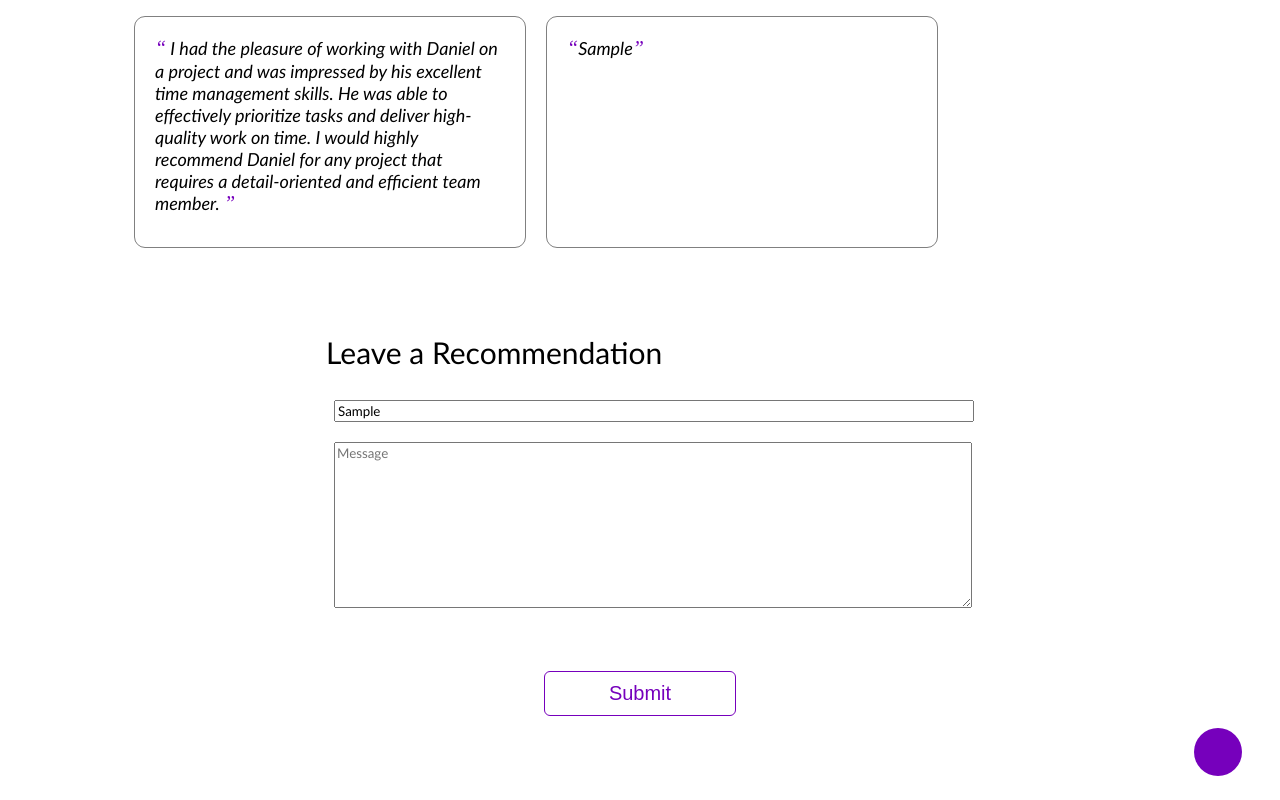
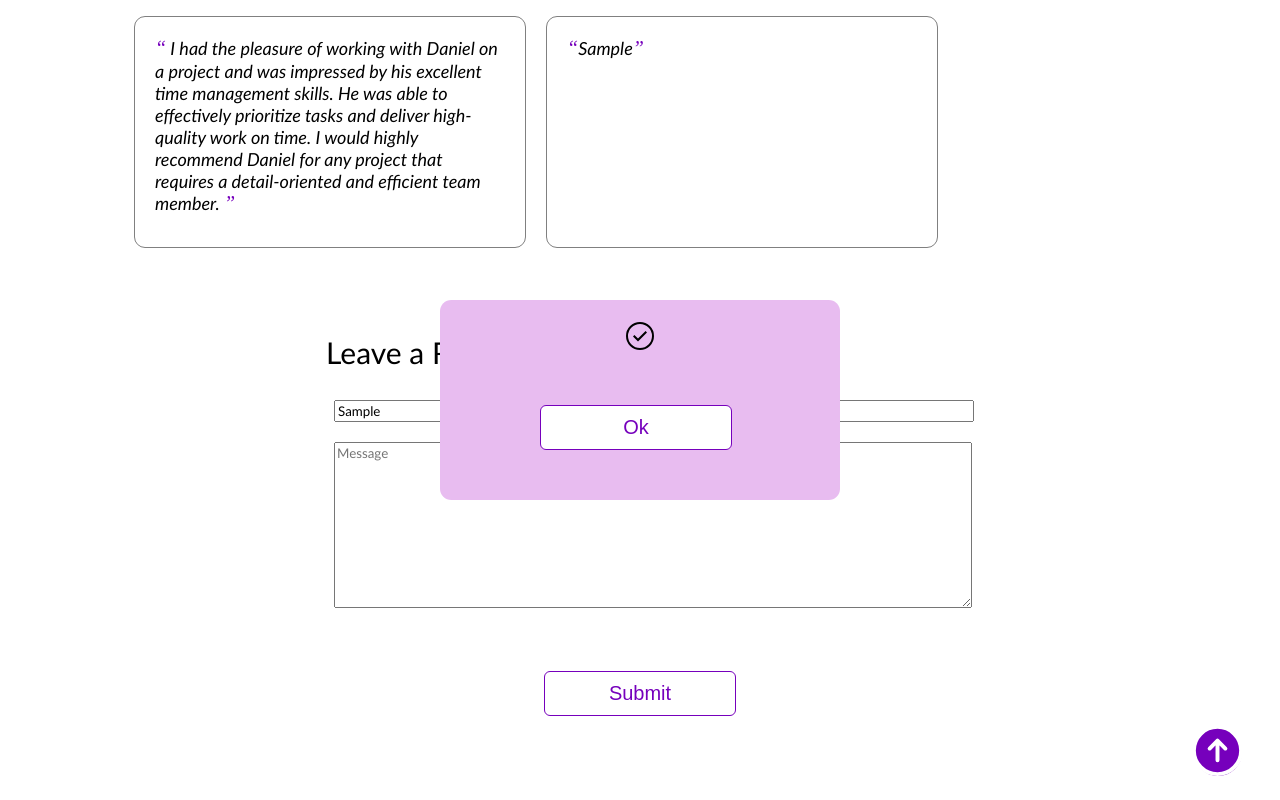
Before and after one commit to hisandan/DummyPortfolio, a plain HTML site: page index.html in a window 1280 px wide. Both pictures are taken after typing "Sample", "Sample" into the empty fields and a click on the button "Submit". Shown: the part 2131-2931 px from the top of the page. Drawn offline with Linux system fonts and the light colour scheme.

Commit message:
adding popup on add recommendation and floating button to go to the top

```diff
--- a/index.html
+++ b/index.html
@@ -162,6 +162,9 @@
     <div class="iconbutton">
       <a href="#home">
         <!--Add the code here for the logo to appear and the icon to be actionable-->
+        <svg xmlns="http://www.w3.org/2000/svg" fill="none" viewBox="0 0 24 24" stroke-width="1.5" stroke="white" width="63px">
+            <path stroke-linecap="round" stroke-linejoin="round" d="M15 11.25l-3-3m0 0l-3 3m3-3v7.5M21 12a9 9 0 11-18 0 9 9 0 0118 0z" />
+          </svg>
 
     </a>
     </div>
--- a/script.js
+++ b/script.js
@@ -15,6 +15,7 @@ function addRecommendation() {
 
     // Reset the value of the textarea
     recommendation.value = "";
+    showPopup(true);
   }
 }
 
```
